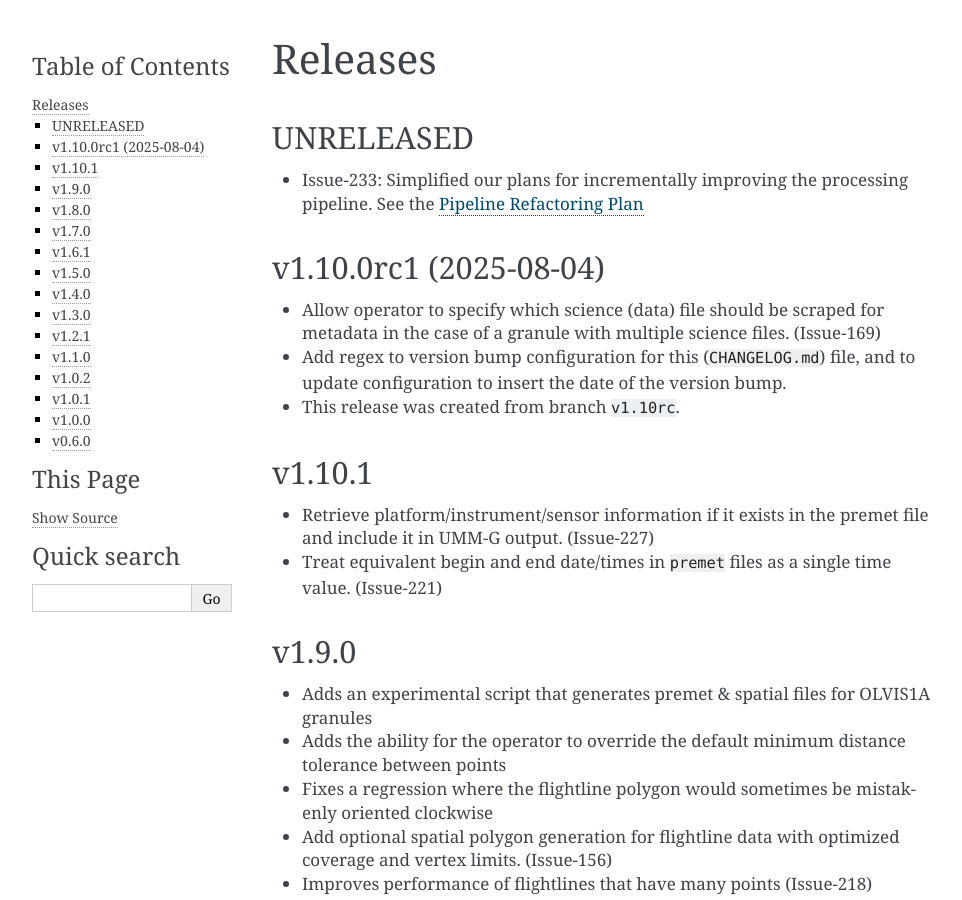
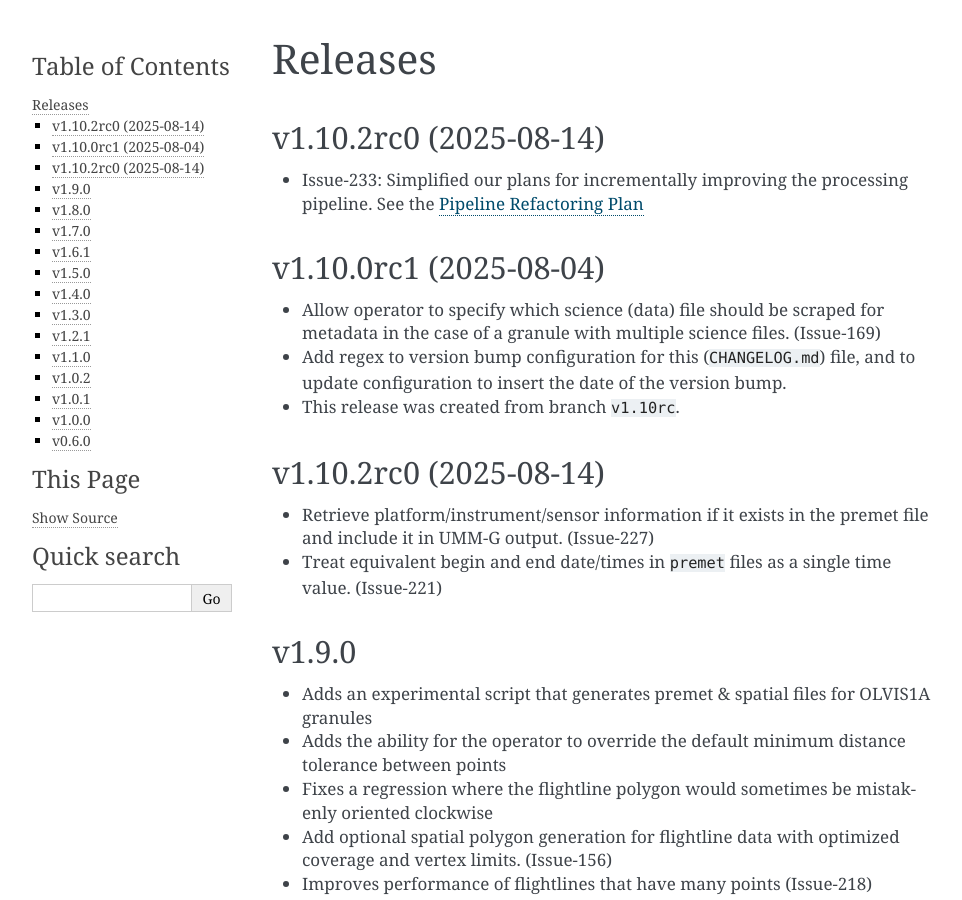
Before and after one commit to nsidc/granule-metgen, a Sphinx documentation site: the page built from docs/source/releases.rst, in a window 1280 px wide and 900 px high. Shown: the whole window, without its empty margins (148-1110 px from the left). Built offline with Sphinx 7.4.7, drawn with Linux system fonts in a browser that asks for light colours.

Commit message:
Bump version: 1.10.1 → 1.10.2rc0

```diff
--- a/CHANGELOG.md
+++ b/CHANGELOG.md
@@ -1,4 +1,4 @@
-## UNRELEASED
+## v1.10.2rc0 (2025-08-14)
 
 * Issue-233: Simplified our plans for incrementally improving the processing pipeline. See
   the [Pipeline Refactoring Plan](devdocs/PIPELINE_REFACTORING_PLAN.md)
@@ -10,7 +10,7 @@
   configuration to insert the date of the version bump.
 * This release was created from branch `v1.10rc`.
 
-## v1.10.1
+## v1.10.2rc0 (2025-08-14)
 
 * Retrieve platform/instrument/sensor information if it exists in the premet
   file and include it in UMM-G output. (Issue-227)
--- a/docs/source/conf.py
+++ b/docs/source/conf.py
@@ -6,8 +6,8 @@
 project = "MetGenC"
 copyright = "2024, NSIDC"
 author = "National Snow and Ice Data Center"
-release = "v1.10.1"
-version = "v1.10.1"
+release = "v1.10.2rc0"
+version = "v1.10.2rc0"
 
 extensions = [
     "myst_parser",
--- a/pyproject.toml
+++ b/pyproject.toml
@@ -1,6 +1,6 @@
 [tool.poetry]
 name = "nsidc-metgenc"
-version = "1.10.1"
+version = "1.10.2rc0"
 description = "The nsidc-metgenc package enables data producers as well as Operations staff managing the data ingest workflow to create metadata files conforming to NASA's Common Metadata Repository UMM-G specification."
 authors = ["National Snow and Ice Data Center (NSIDC) <nsidc@nsidc.org>"]
 readme = "README.md"
@@ -53,7 +53,7 @@
 beautifulsoup4 = "^4.13.4"
 
 [tool.bumpversion]
-current_version = "1.10.1"
+current_version = "1.10.2rc0"
 parse = """(?x)
     (?P<major>0|[1-9]\\d*)\\.
     (?P<minor>0|[1-9]\\d*)\\.
```
Also changed, not shown: 1 other file.
